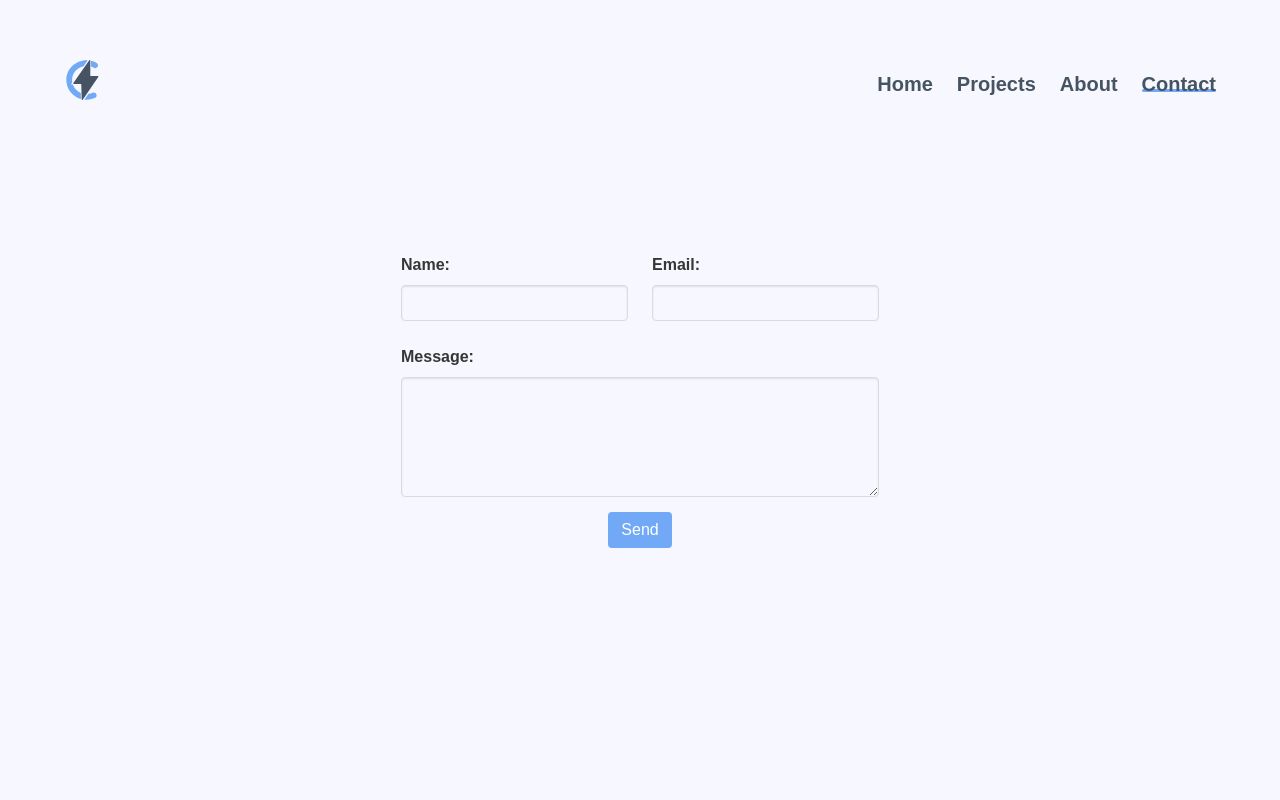
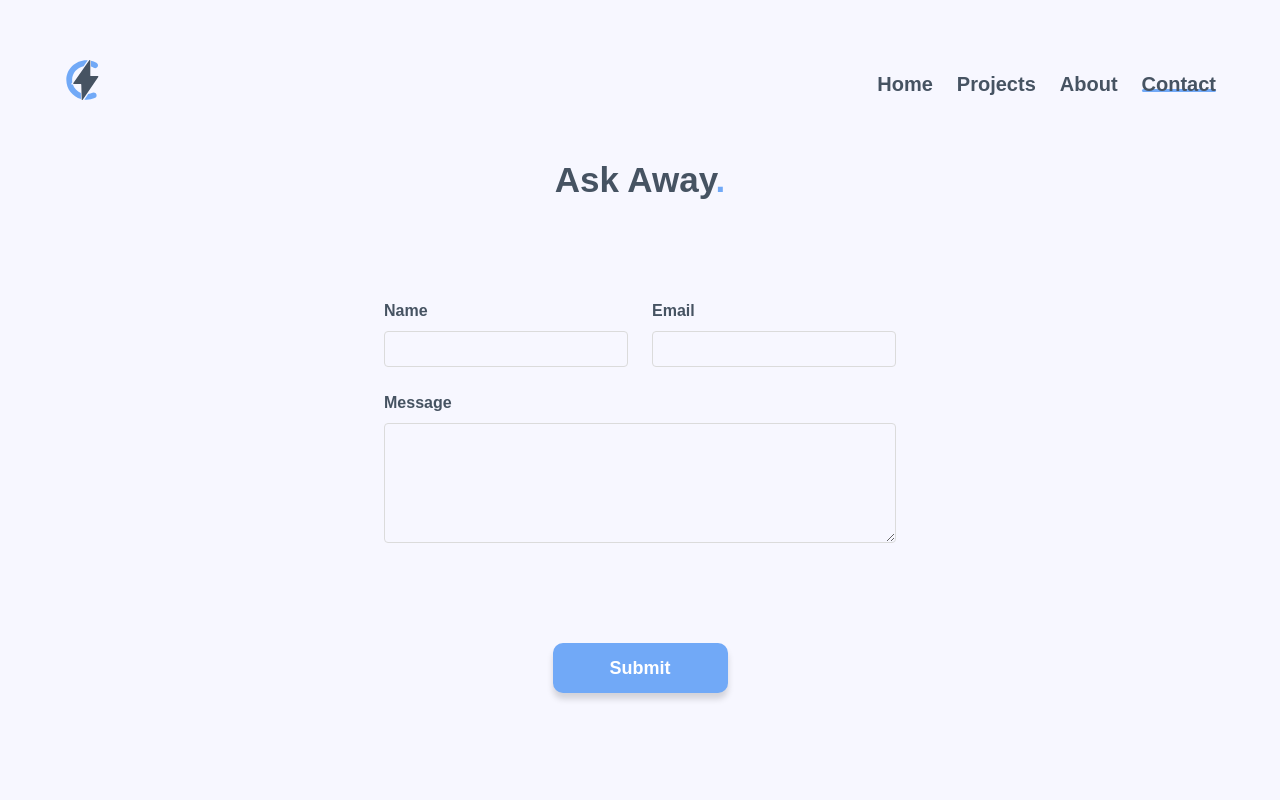
Before and after one commit to Atomator/portfolio, a Vue app: page /#/contact in a window 1280 px wide. Shown: the top 800 px of the page. Built offline with nearby package versions, Linux system fonts and the light colour scheme.

Commit message:
Finished contact from

```diff
--- a/src/assets/css/styles.scss
+++ b/src/assets/css/styles.scss
@@ -21,6 +21,10 @@ $navbar-item-img-max-height: 64px;
 $navbar-item-hover-background-color: $white;
 $footer-background-color: $blue;
 
+$input-focus-border-color: $blue;
+$input-shadow: 0px;
+$label-color: $gray;
+
 // Update some of Bulma's component variables
 $body-background-color: $white;
 
--- a/src/pages/Contact.vue
+++ b/src/pages/Contact.vue
@@ -1,5 +1,8 @@
 <template>
   <div>
+    <div class="container has-text-centered">
+      <h1 class="title">Ask Away<strong class="has-text-primary">.</strong></h1>
+    </div>
     <form
       name="contact"
       action="/#/"
@@ -10,20 +13,20 @@
       <input type="hidden" name="form-name" value="contact" />
       <div class="columns">
         <div class="column is-half">
-          <label for="name" class="label">Name:</label>
+          <label for="name" class="label">Name</label>
           <input type="text" name="name" class="input" required/>
         </div>
         <div class="column is-half">
-          <label for="email" class="label">Email:</label>
+          <label for="email" class="label">Email</label>
           <input type="email" name="email" class="input" required/>
         </div>
       </div>
       <div>
-        <label for="message" class="label">Message:</label>
+        <label for="message" class="label">Message</label>
         <textarea name="message" class="textarea" required></textarea>
       </div>
       <div class="field is-grouped is-grouped-centered">
-        <button type="submit" value="Send message" class="button is-primary">Send</button>
+        <button type="submit" value="Send message" class="button is-primary has-text-weight-bold">Submit</button>
       </div>
     </form>
   </div>
@@ -36,7 +39,22 @@ export default {
 </script>
 
 <style scoped>
-.field {
-  margin-top: 15px;
+.button {
+  height: 50px;
+  width: 175px;
+  border-radius: 10px;
+  box-shadow: 0 6px 6px rgba(10, 10, 10, 0.15);
+  font-size: 18px;
+  margin-top: 100px;
+}
+
+.title {
+  font-size: 35px;
+  margin-bottom: 100px;
+  font-weight: 900;
+}
+
+form {
+  width: 40vw;
 }
 </style>
```
Also changed, not shown: src/assets/css/styles.css.
